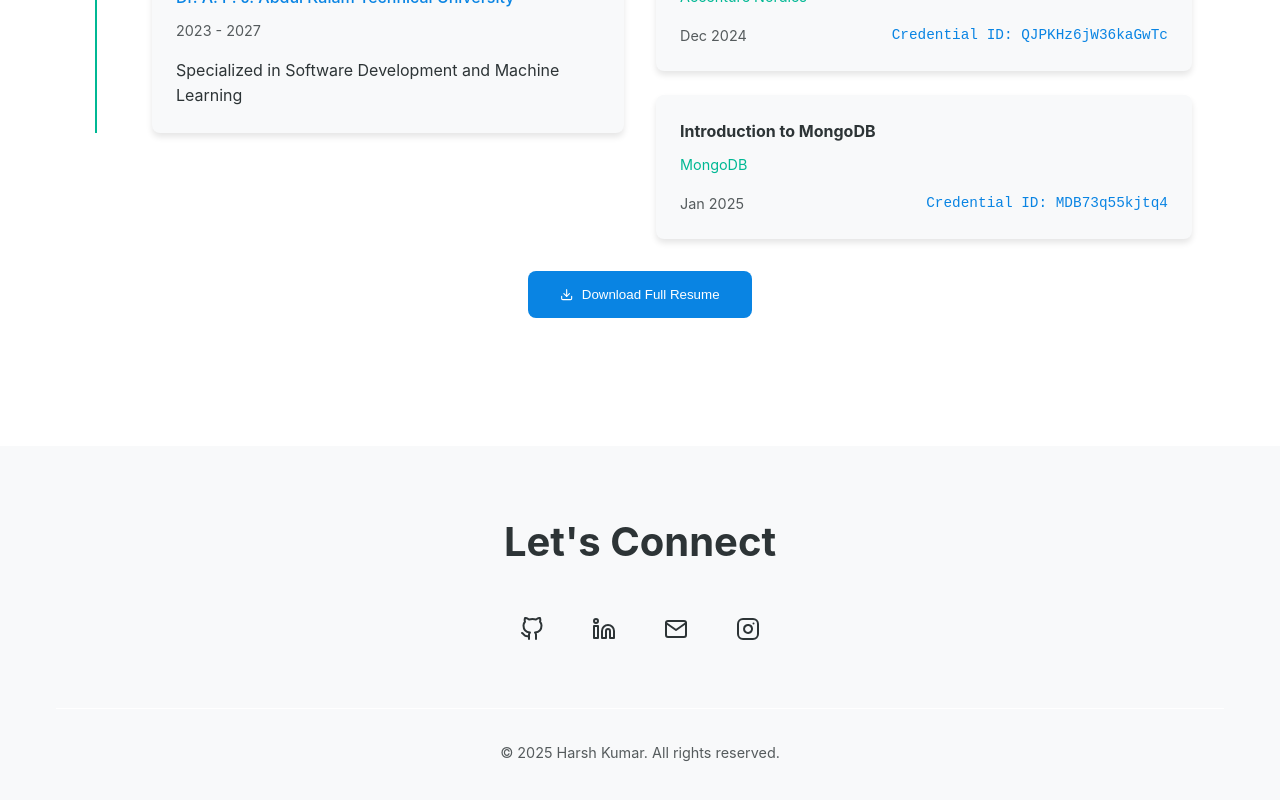
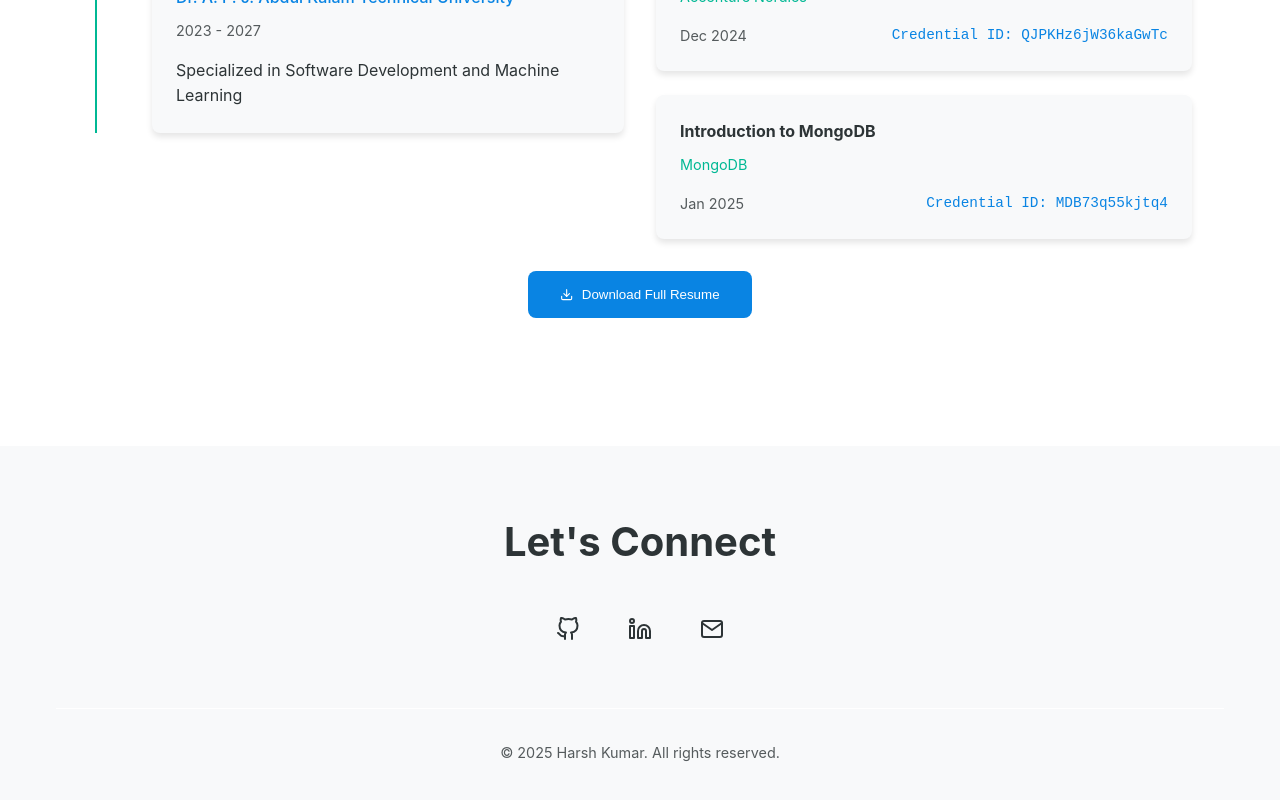
Before and after one commit to HarshKumar79/Portfolio, a React (Create React App) app: page / in a window 1280 px wide. Shown: the part 2571-3371 px from the top of the page. Built offline with nearby package versions, Linux system fonts and the light colour scheme.

Commit message:
removed insta

```diff
--- a/src/components/SocialLinks.jsx
+++ b/src/components/SocialLinks.jsx
@@ -22,12 +22,12 @@ const SocialLinks = () => {
       url: 'mailto:harsh751883@gmail.com',
       label: 'Send Email'
     },
-    {
-      id: 4,
-      icon: <FiInstagram />,
-      url: 'https://www.instagram.com/harshkumar8978/',
-      label: 'Instagram Profile'
-    }
+    // {
+    //   id: 4,
+    //   icon: <FiInstagram />,
+    //   url: 'https://www.instagram.com/harshkumar8978/',
+    //   label: 'Instagram Profile'
+    // }
   ];
 
   return (
```
